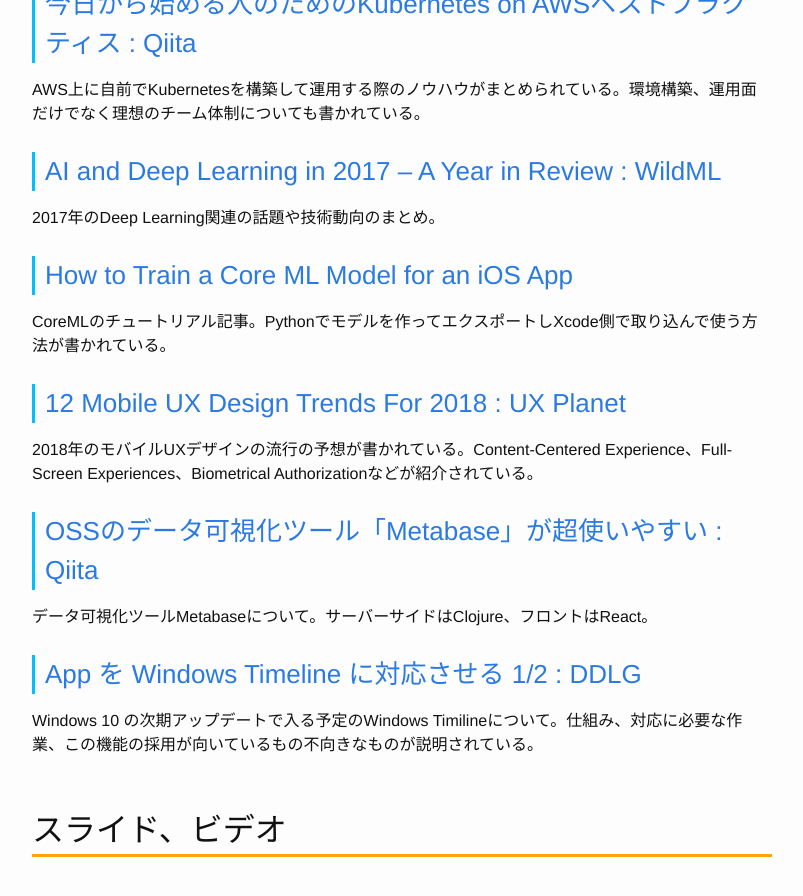
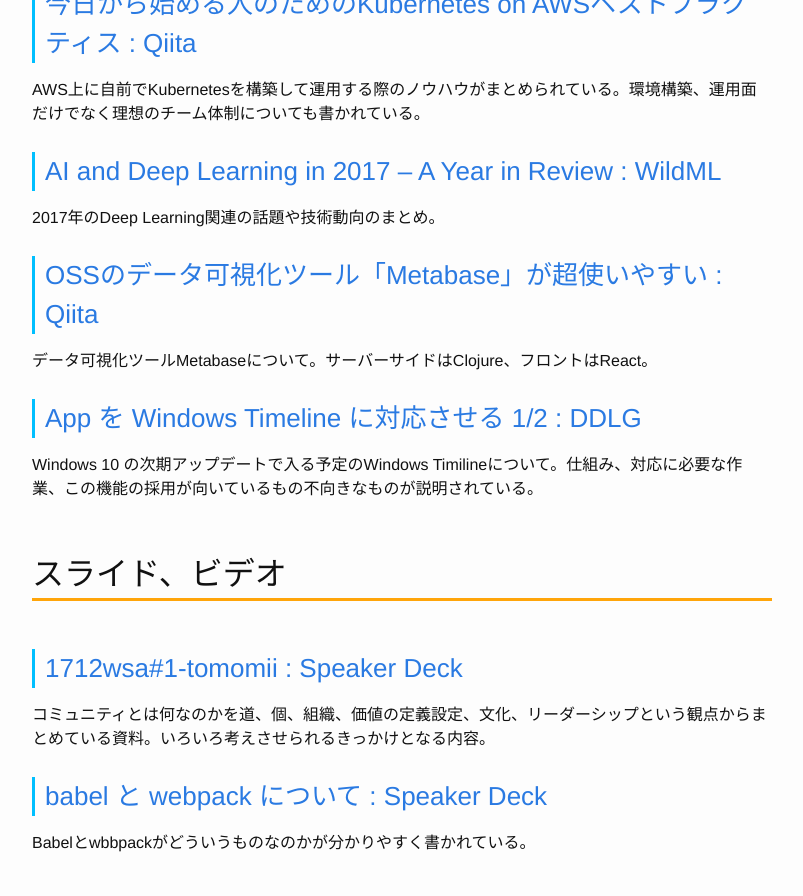
Before and after one commit to Gather-Tech/Gather-Tech.github.io, a Jekyll site: the page built from _posts/2018/2018-01-08-Gather80.md, in a window 1280 px wide and 900 px high, scrolled down 2088 px. Shown: the top 896 px of the window, without its empty margins (238-1041 px from the left). Built offline with Jekyll 4.4.1, drawn with Linux system fonts in a browser that asks for light colours.

Commit message:
Reduced articles

```diff
--- a/_posts/2018/2018-01-08-Gather80.md
+++ b/_posts/2018/2018-01-08-Gather80.md
@@ -48,17 +48,10 @@
 ### [今日から始める人のためのKubernetes on AWSベストプラクティス : Qiita](https://qiita.com/mumoshu/items/8ca3a7c1c8f48e02a658)
 
 AWS上に自前でKubernetesを構築して運用する際のノウハウがまとめられている。環境構築、運用面だけでなく理想のチーム体制についても書かれている。
+
 ### [AI and Deep Learning in 2017 – A Year in Review : WildML](http://www.wildml.com/2017/12/ai-and-deep-learning-in-2017-a-year-in-review/)
 
 2017年のDeep Learning関連の話題や技術動向のまとめ。
-
-### [How to Train a Core ML Model for an iOS App](https://code.tutsplus.com/tutorials/how-to-train-a-core-ml-model-for-an-ios-app--cms-30147)
-
-CoreMLのチュートリアル記事。Pythonでモデルを作ってエクスポートしXcode側で取り込んで使う方法が書かれている。
-
-### [12 Mobile UX Design Trends For 2018 : UX Planet](https://uxplanet.org/12-mobile-ux-design-trends-for-2018-5b4ce7e8445f)
-
-2018年のモバイルUXデザインの流行の予想が書かれている。Content-Centered Experience、Full-Screen Experiences、Biometrical Authorizationなどが紹介されている。
 
 ### [OSSのデータ可視化ツール「Metabase」が超使いやすい : Qiita](https://qiita.com/acro5piano/items/0920550d297651b04387)
 
```
